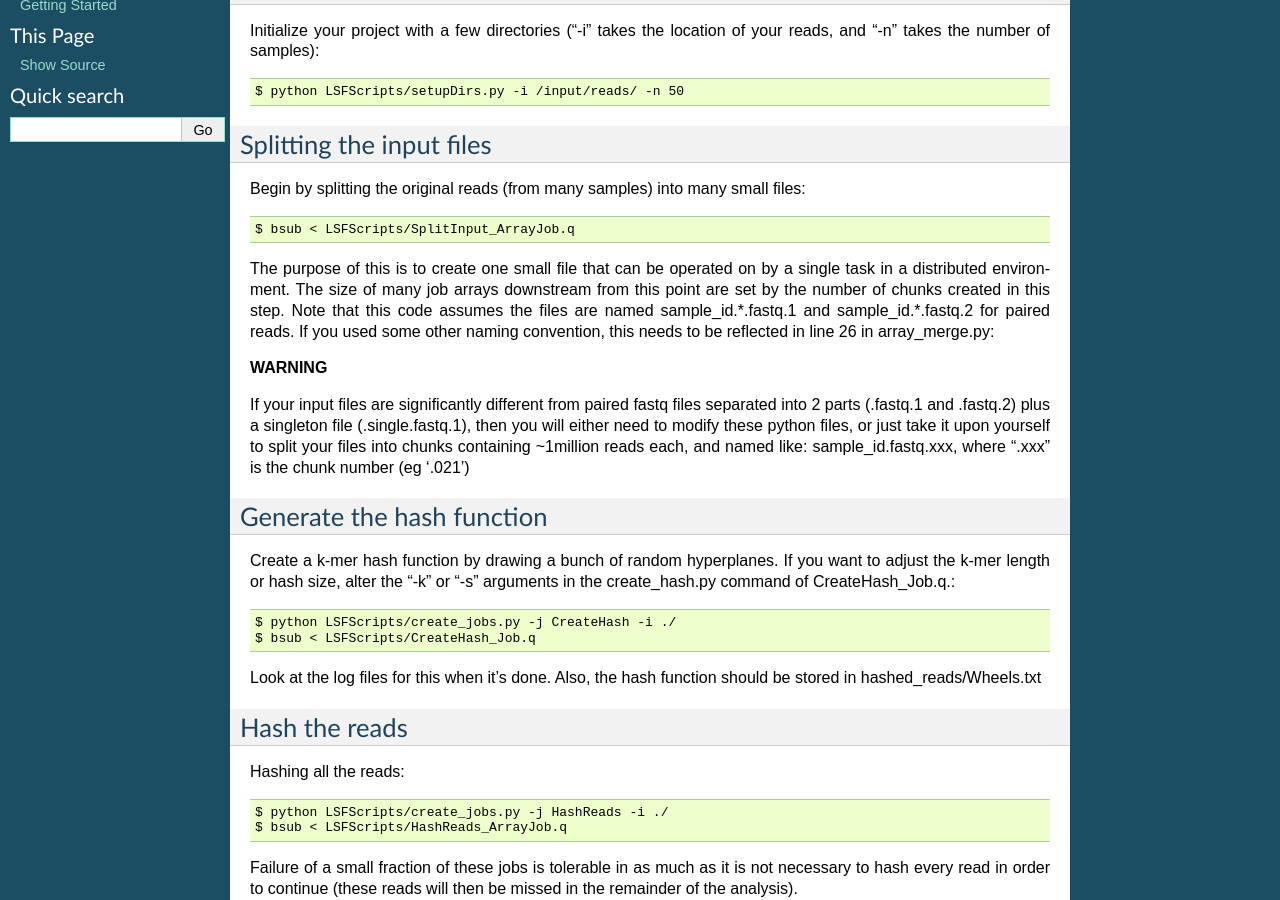
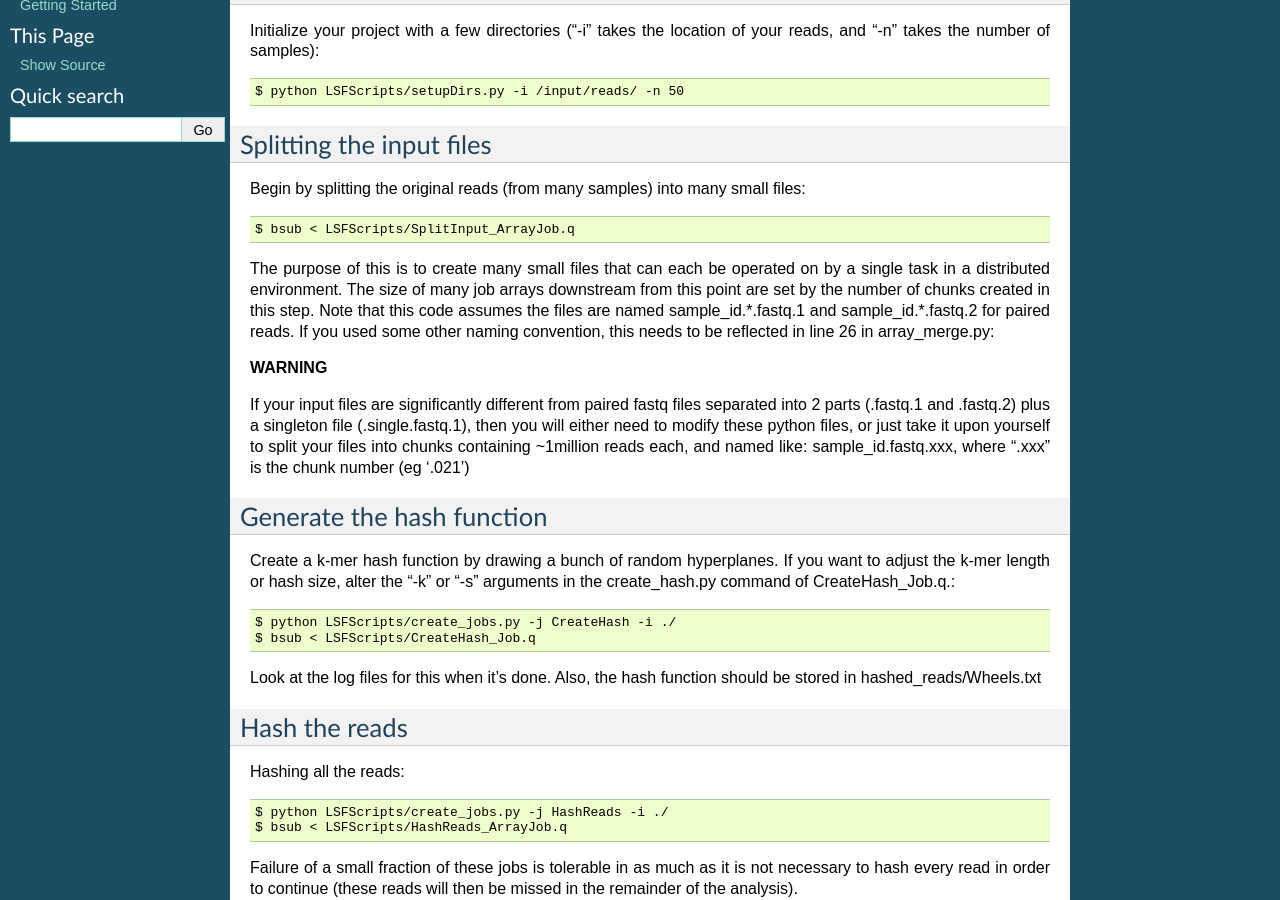
Before and after one commit to brian-cleary/LatentStrainAnalysis, a Sphinx documentation site: the page built from docs/source/large_collections.rst, in a window 1280 px wide and 900 px high, scrolled down 306 px. Built offline with Sphinx 7.4.7, drawn with Linux system fonts in a browser that asks for light colours.

Commit message:
updating docs

```diff
--- a/docs/source/large_collections.rst
+++ b/docs/source/large_collections.rst
@@ -19,7 +19,7 @@ Begin by splitting the original reads (from many samples) into many small files:
 
 	$ bsub < LSFScripts/SplitInput_ArrayJob.q
 
-The purpose of this is to create one small file that can be operated on by a single task in a distributed environment. The size of many job arrays downstream from this point are set by the number of chunks created in this step. Note that this code assumes the files are named sample_id.*.fastq.1 and sample_id.*.fastq.2 for paired reads. If you used some other naming convention, this needs to be reflected in line 26 in array_merge.py:
+The purpose of this is to create many small files that can each be operated on by a single task in a distributed environment. The size of many job arrays downstream from this point are set by the number of chunks created in this step. Note that this code assumes the files are named sample_id.*.fastq.1 and sample_id.*.fastq.2 for paired reads. If you used some other naming convention, this needs to be reflected in line 26 in array_merge.py:
 
 **WARNING**
 
```
